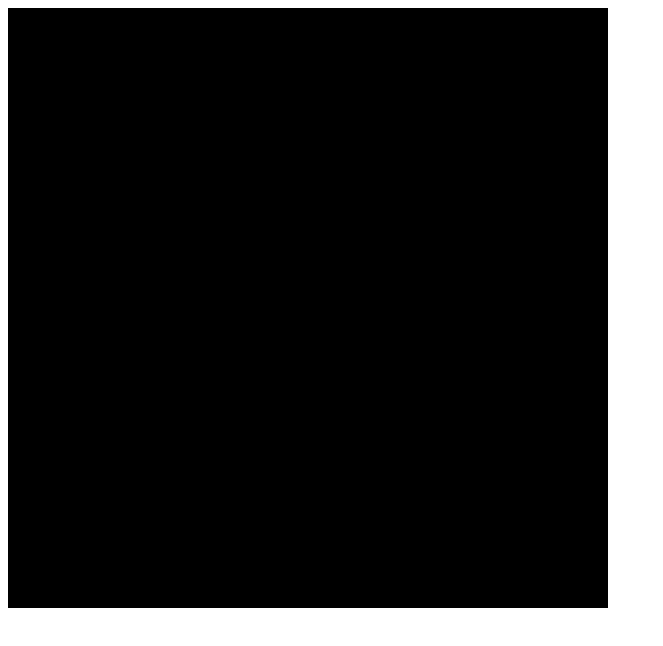
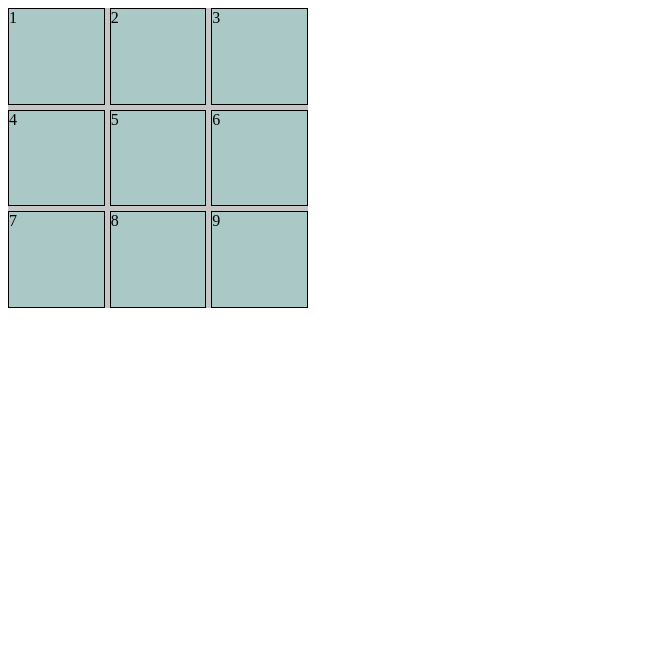
Before and after one commit to annenorenes/annenorenes.github.io, a plain HTML site: page Grid containers og grid items/index.html in a window 1280 px wide. Shown: the whole page, without its empty margins (0-663 px from the left). Drawn offline with Linux system fonts and the light colour scheme.

Commit message:
jobbe 1 for i dag

```diff
--- /dev/null
+++ b/Elementer på tvers av rader eller kolonner /stilark.css
@@ -0,0 +1,24 @@
+
+#hoved{
+    width: 600px;
+    height: 400px;
+    display: grid;
+    gap: 10px;
+    background-color: pink;
+    grid-template-columns: repeat(5, 1fr);
+    grid-template-rows: repeat(3, 1fr);
+
+    grid-template-areas: "t t t t t "
+    "v . h h h"
+    "v . h h h";
+
+}
+
+#hoved > div {
+    background-color: rgb(196, 126, 149);
+    border: 1px purple;
+
+}
+.topp    { grid-area : t; }
+.venstre { grid-area : v; }
+.hoyre   { grid-area : h; }
--- a/Grid containers og grid items/index.html
+++ b/Grid containers og grid items/index.html
@@ -9,71 +9,17 @@
 
 <body>
 <div id="hoved">
-<div></div>
-<div></div>
-<div></div>
-<div></div>
-<div></div>
-<div></div>
-<div></div>
-<div></div>
-<div></div>
-<div></div>
-<div></div>
-<div></div>
-<div></div>
-<div></div>
-<div></div>
-<div></div>
-<div></div>
-<div></div>
-<div></div>
-<div></div>
-<div></div>
-<div></div>
-<div></div>
-<div></div>
-<div></div>
-<div></div>
-<div></div>
-<div></div>
-<div></div>
-<div></div>
-<div></div>
-<div></div>
-<div></div>
-<div></div>
-<div></div>
-<div></div>
-<div></div>
-<div></div>
-<div></div>
-<div></div>
-<div></div>
-<div></div>
-<div></div>
-<div></div>
-<div></div>
-<div></div>
-<div></div>
-<div></div>
-<div></div>
-<div></div>
-<div></div>
-<div></div>
-<div></div>
-<div></div>
-<div></div>
-<div></div>
-<div></div>
-<div></div>
-<div></div>
-<div></div>
-<div></div>
-<div></div>
-<div></div>
-<div></div>
+  <div> 1 </div>
+  <div> 2 </div>
+  <div> 3 </div>
+  <div> 4 </div>
+  <div> 5 </div>
+  <div> 6 </div>
+  <div> 7 </div>
+  <div> 8 </div>
+  <div> 9 </div>
 </div>
+
 </body>
 
 </html>
--- a/Grid containers og grid items/stilark.css
+++ b/Grid containers og grid items/stilark.css
@@ -1,39 +1,13 @@
-
-
 
 #hoved {
-  width: 600px;
-  height: 600px;
+  width: 300px;
+  height: 300px;
   display: grid;
-  /* gap: 5px; */
+  gap: 5px;
   background-color: #c6c6c6;
-  grid-template-columns: repeat(8, 1fr);
-  grid-template-rows: repeat(8, 1fr);
+  grid-template-columns: repeat(3, 1fr);
+  grid-template-rows: repeat(3, 1fr);
 }
 #hoved > div {
   background-color: #aac9c6;
   border: 1px solid black;
-}
-
-/* Sjakkmønster: sort og hvit */
-#hoved > div:nth-child(n) {
-  background-color: white;
-}
-
-#hoved > div:nth-child(odd) {
-  background-color: black;
-}
-
-
-#hoved > div:nth-child(8n+1){
-#hoved > div:nth-child(8n+3),
-#hoved > div:nth-child(8n+5),
-#hoved > div:nth-child(8n+7)
-  background-color: white;
-}
-
-#hoved > div:nth-child(8n+2),
-#hoved > div:nth-child(8n+4),
-#hoved > div:nth-child(8n+6),
-#hoved > div:nth-child(8n+8) {
-  background-color: black;
```
Also changed, not shown: Elementer på tvers av rader eller kolonner /index.html (added, +18 -0 lines), Elementer på tvers av rader eller kolonner/index.html (deleted, +0 -8 lines), Elementer på tvers av rader eller kolonner/stilark.css (deleted).
